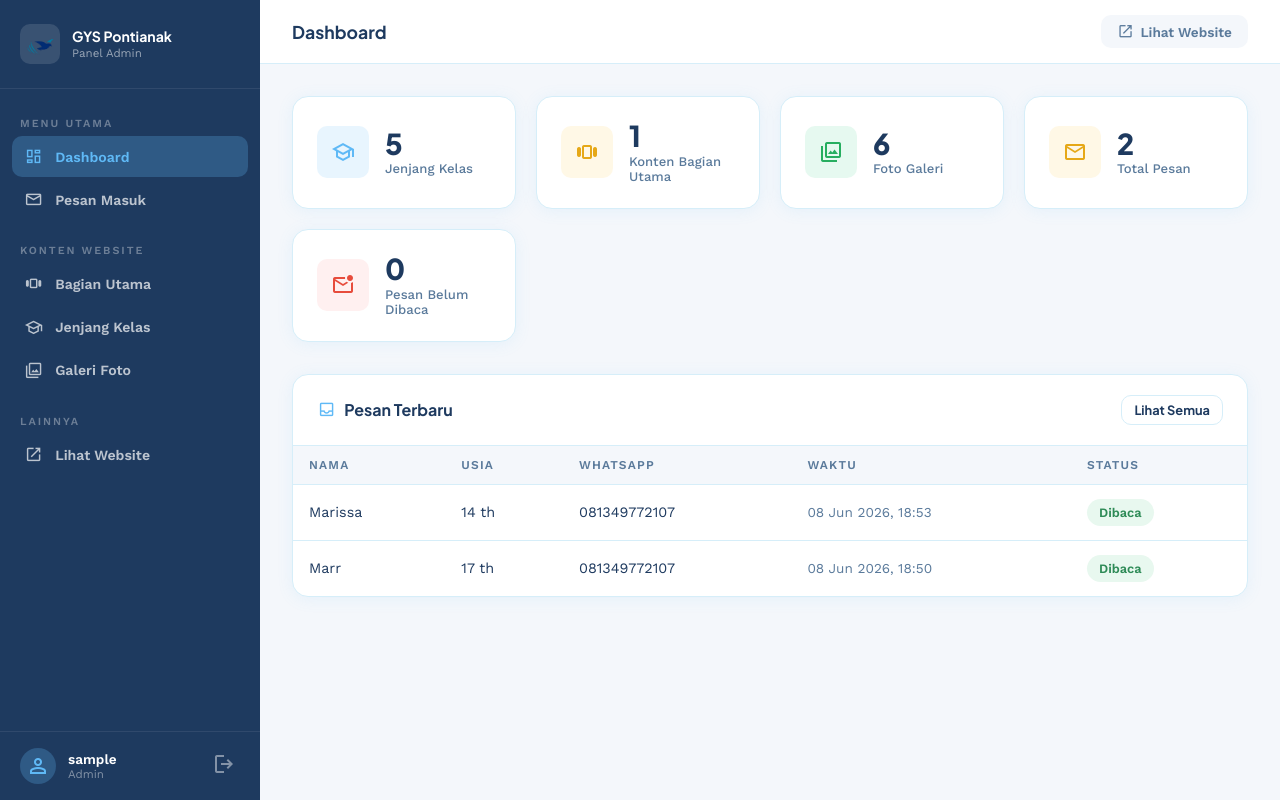
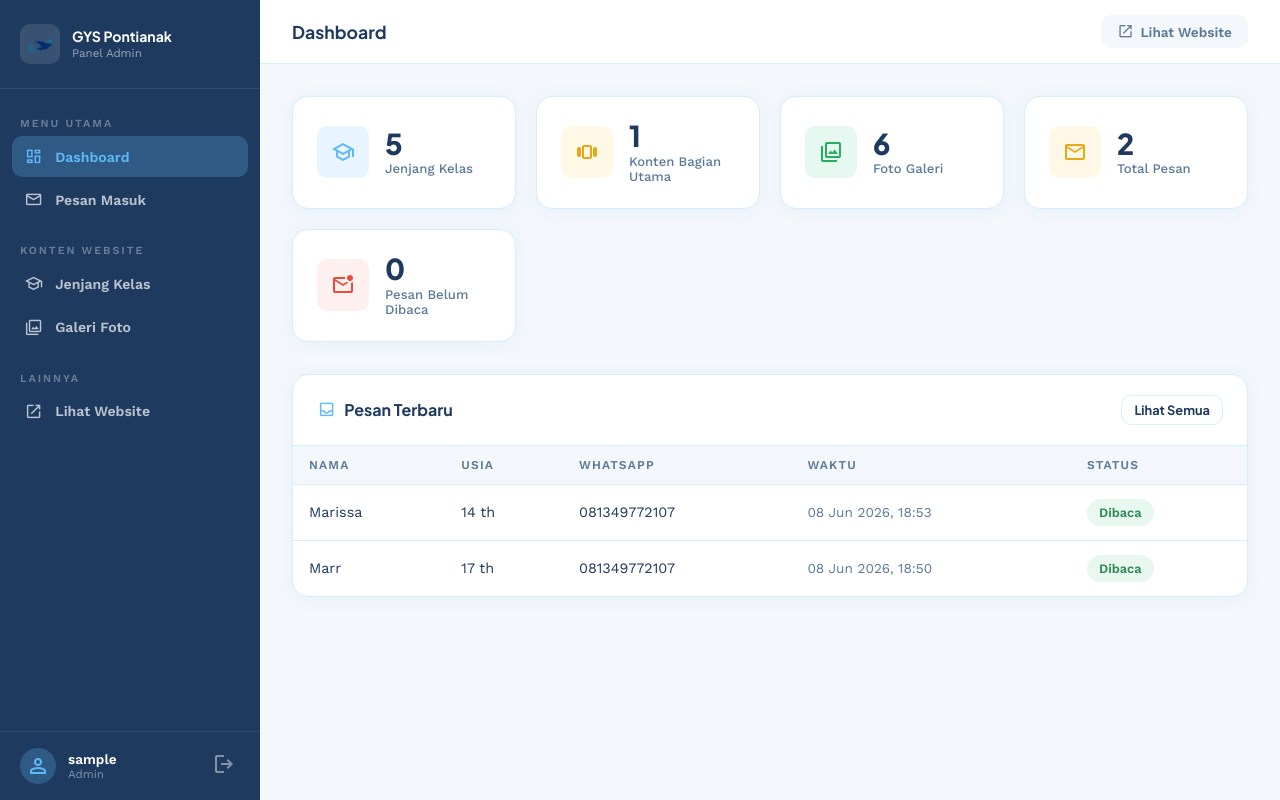
Before and after one commit to marissaelisabethellin/Sekolah_Minggu_GYSpnk, a PHP site: page /sekolah_minggu_gyspnk/admin/index.php in a window 1280 px wide. Run offline with PHP 8.4, Linux system fonts and the light colour scheme; the visitor is signed in with stand-in values (Sample User, id 1); data comes from the database, SQL or seed files in the repository.

Commit message:
Update sidebar.php

```diff
--- a/admin/includes/sidebar.php
+++ b/admin/includes/sidebar.php
@@ -48,11 +48,7 @@ $isActive = fn(string $path) =>
 
     <div class="sidebar_section-label" style="margin-top:12px">Konten Website</div>
 
-    <a href="<?= BASE_URL ?>/admin/bagian_utama.php"
-       class="sidebar_link <?= $isActive('admin/bagian_utama') ?>">
-      <span class="material-symbols-outlined">view_carousel</span>
-      Bagian Utama
-    </a>
+
 
     <a href="<?= BASE_URL ?>/admin/jenjang.php"
        class="sidebar_link <?= $isActive('admin/jenjang') ?>">
```
